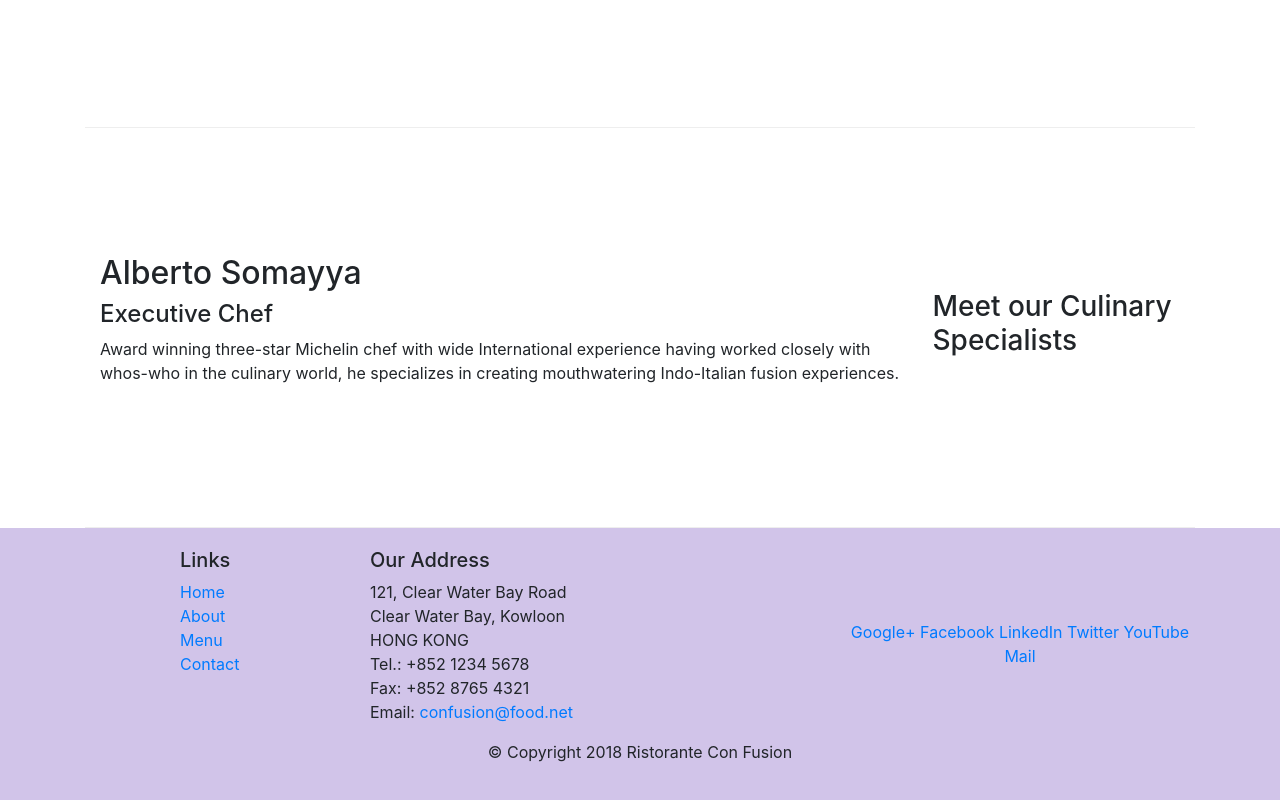
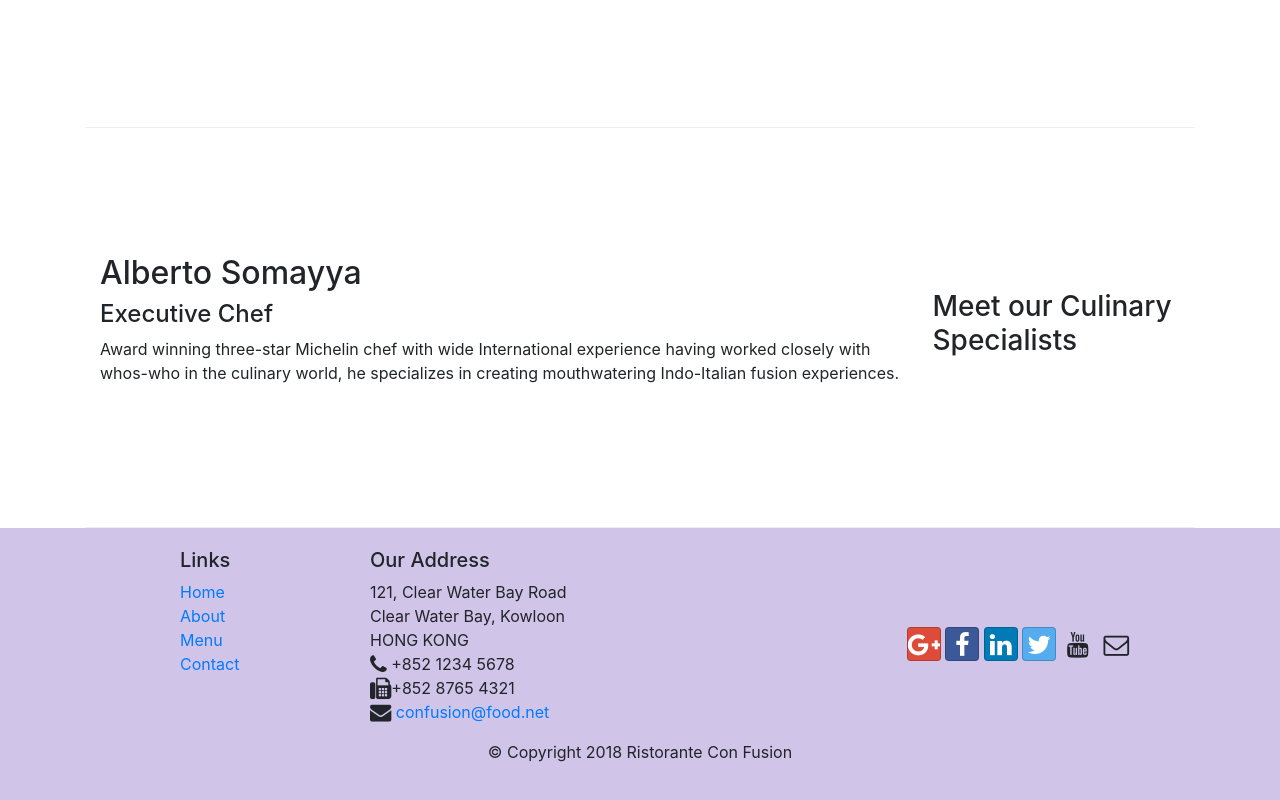
Before and after one commit to Tanay-Mahajan/Web-Development-Bootstrap, a website: page index.html in a window 1280 px wide. Shown: the part 966-1766 px from the top of the page. Drawn offline with nearby package versions, Linux system fonts and the light colour scheme.

Commit message:
Icon added

```diff
--- a/index.html
+++ b/index.html
@@ -9,6 +9,8 @@
 
         <!-- Bootstrap CSS -->
         <link rel="stylesheet" href="node_modules/bootstrap/dist/css/bootstrap.min.css">
+        <link rel="stylesheet" href="node_modules/font-awesome/css/font-awesome.min.css">
+        <link rel="stylesheet" href="node_modules/bootstrap-social/bootstrap-social.css">
         <link rel="stylesheet" href="css/style.css">
     <title>Ristorante Con Fusion</title>
 </head>
@@ -22,10 +24,10 @@
             <a class="navbar-brand mr-auto" href="#">Ristorante Con Fusion</a>
             <div class="collaspe navbar-collapse">
                 <ul class="navbar-nav mr-auto">
-                    <li class="nav-item active"><a class="nav-link" href="#">Home</a></li>
-                    <li class="nav-item"><a class="nav-link" href="./aboutus.html">About</a></li>
-                    <li class="nav-item"><a class="nav-link" href="#">Menu</a></li>
-                    <li class="nav-item"><a class="nav-link" href="#">Contact</a></li>
+                    <li class="nav-item active"><a class="nav-link" href="#"><span class="fa fa-home fa-lg"></span> Home</a></li>
+                    <li class="nav-item"><a class="nav-link" href="./aboutus.html"><span class="fa fa-info fa-lg"></span> About</a></li>
+                    <li class="nav-item"><a class="nav-link" href="#"><span class="fa fa-list fa-lg"></span> Menu</a></li>
+                    <li class="nav-item"><a class="nav-link" href="#"><span class="fa fa-address-card fa-lg"></span> Contact</a></li>
                 </ul>
             </div>
 
@@ -95,20 +97,20 @@
                     <address>
 		              121, Clear Water Bay Road<br>
 		              Clear Water Bay, Kowloon<br>
-		              HONG KONG<br>
-		              Tel.: +852 1234 5678<br>
-		              Fax: +852 8765 4321<br>
-		              Email: <a href="mailto:confusion@food.net">confusion@food.net</a>
+                      HONG KONG<br>
+		              <i class="fa fa-phone fa-lg"></i> +852 1234 5678<br>
+                      <i class="fa fa-fax fa-lg"></i>+852 8765 4321<br>
+		              <i class="fa fa-envelope fa-lg"></i> <a href="mailto:confusion@food.net">confusion@food.net</a>
 		           </address>
                 </div>
                 <div class="col-12 col-sm-4 align-self-center">
                     <div class="text-center">
-                        <a href="http://google.com/+">Google+</a>
-                        <a href="http://www.facebook.com/profile.php?id=">Facebook</a>
-                        <a href="http://www.linkedin.com/in/">LinkedIn</a>
-                        <a href="http://twitter.com/">Twitter</a>
-                        <a href="http://youtube.com/">YouTube</a>
-                        <a href="mailto:">Mail</a>
+                        <a class="btn btn-social-icon btn-google" href="http://google.com/+"><i class="fa fa-google-plus fa-lg"></i></a>
+                        <a class="btn btn-social-icon btn-facebook" href="http://www.facebook.com/profile.php?id="><i class="fa fa-facebook fa-lg"></i></a>
+                        <a class="btn btn-social-icon btn-linkedin" href="http://www.linkedin.com/in/"><i class="fa fa-linkedin fa-lg"></i></a>
+                        <a class="btn btn-social-icon btn-twitter" href="http://twitter.com/"><i class="fa fa-twitter fa-lg"></i></a>
+                        <a class="btn btn-social-icon btn-youtube" href="http://youtube.com/"><i class="fa fa-youtube fa-lg"></i></a>
+                        <a class="btn btn-social-icon btn" href="mailto:"><i class="fa fa-envelope-o fa-lg"></i></a>
                     </div>
                 </div>
            </div>
--- a/package.json
+++ b/package.json
@@ -14,7 +14,8 @@
     "lite-server": "^2.3.0"
   },
   "dependencies": {
-    "bootstrap": "^4.0.0",
+    "bootstrap": "^4.5.0",
+    "font-awesome": "^4.7.0",
     "jquery": "^3.3.1",
     "popper.js": "^1.12.9"
   }
```
Also changed, not shown: aboutus.html (+15 -13 lines), 1 other file.
